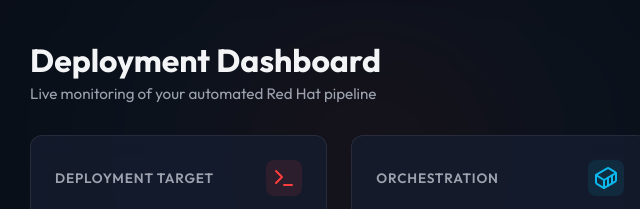
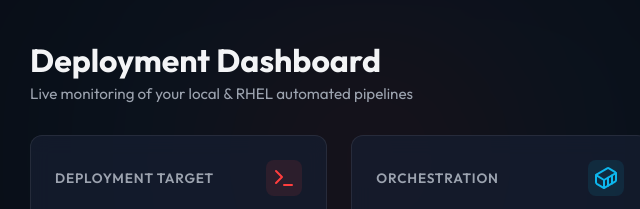
Before and after one commit to Kv-Logics/ci-cd-RHEL-testing, a website: page public/index.html in a window 1280 px wide. Shown: the top 209 px of the page, 270-910 px from the left. Drawn offline with nearby package versions, Linux system fonts and the light colour scheme; no server answers.

```diff
--- a/public/index.html
+++ b/public/index.html
@@ -42,7 +42,7 @@
       <header class="main-header">
         <div>
           <h1>Deployment Dashboard</h1>
-          <p class="subtitle">Live monitoring of your automated Red Hat pipeline</p>
+          <p class="subtitle">Live monitoring of your local & RHEL automated pipelines</p>
         </div>
         <div class="badge status-live">
           <span class="pulse-dot"></span>
```
Also changed, not shown: .github/workflows/deploy.yml.
